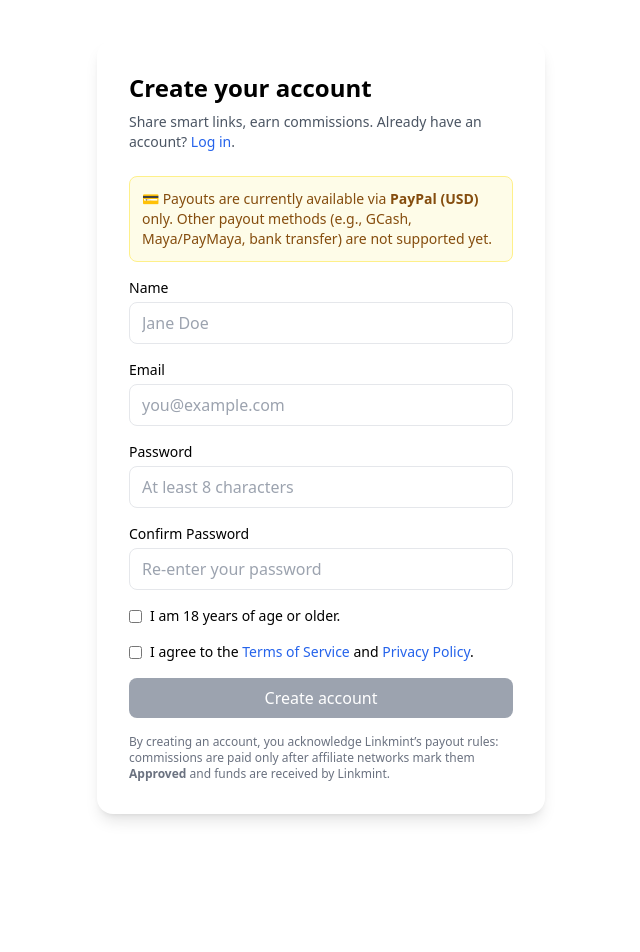
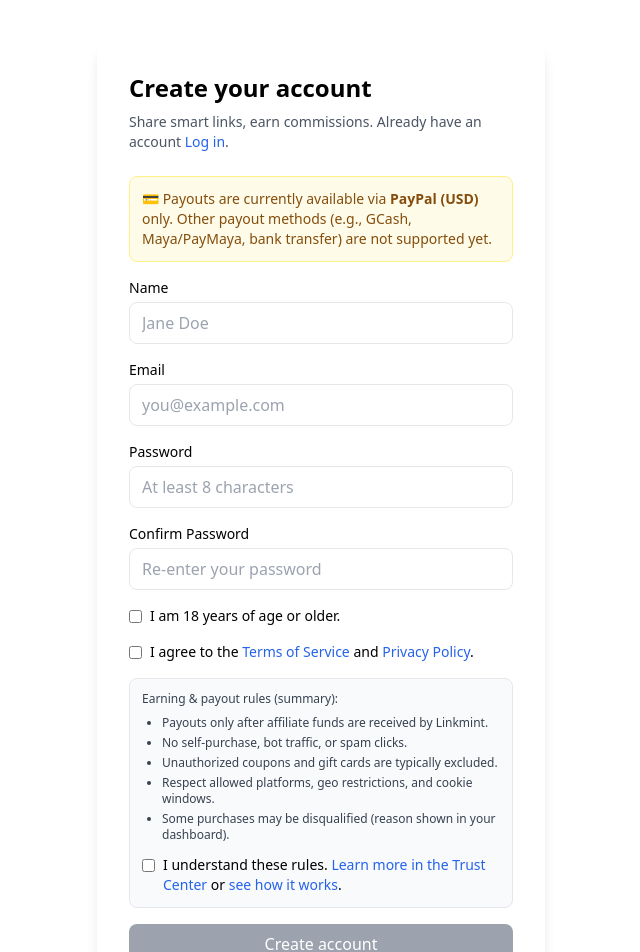
Before and after one commit to begintolern/Linkmint, a Next.js app: page /signup in a window 1280 px wide. Shown: the top 952 px of the page, without its empty margins (319-959 px from the left). Before the commit the page ends 854 px from the top, so only its background shows below. Built offline with nearby package versions, Linux system fonts and the light colour scheme.

Commit message:
feat(signup): require earning & payout rule acknowledgment before account creation

```diff
--- a/app/signup/page.tsx
+++ b/app/signup/page.tsx
@@ -15,6 +15,10 @@ export default function SignupPage() {
   const [confirm, setConfirm] = useState("");
   const [ageConfirmed, setAgeConfirmed] = useState(false);
   const [agreeTerms, setAgreeTerms] = useState(false);
+
+  // ✅ New: user must acknowledge earning & payout rules
+  const [rulesAck, setRulesAck] = useState(false);
+
   const [loading, setLoading] = useState(false);
   const [error, setError] = useState<string | null>(null);
   const [success, setSuccess] = useState<string | null>(null);
@@ -26,7 +30,8 @@ export default function SignupPage() {
     password.length >= 8 &&
     password === confirm &&
     ageConfirmed &&
-    agreeTerms;
+    agreeTerms &&
+    rulesAck; // ✅ require rule acknowledgment
 
   async function onSubmit(e: React.FormEvent) {
     e.preventDefault();
@@ -45,6 +50,10 @@ export default function SignupPage() {
       setError("You must agree to the Terms of Service and Privacy Policy.");
       return;
     }
+    if (!rulesAck) {
+      setError("You must acknowledge the earning & payout rules.");
+      return;
+    }
 
     try {
       setLoading(true);
@@ -57,8 +66,9 @@ export default function SignupPage() {
           email,
           password,
           ageConfirmed: true,
-          // Important: pass through for server-side enforcement/logging
           tosAccepted: true,
+          // ✅ pass through for server-side logging/auditing (no backend change required)
+          rulesAccepted: true,
         }),
       });
 
@@ -77,6 +87,7 @@ export default function SignupPage() {
       setConfirm("");
       setAgeConfirmed(false);
       setAgreeTerms(false);
+      setRulesAck(false);
     } catch (err: any) {
       setError(err.message || "Something went wrong.");
     } finally {
@@ -89,7 +100,7 @@ export default function SignupPage() {
       <div className="w-full max-w-md rounded-2xl shadow-lg p-6 md:p-8 bg-white">
         <h1 className="text-2xl font-semibold mb-2">Create your account</h1>
         <p className="text-sm text-gray-600 mb-6">
-          Share smart links, earn commissions. Already have an account?{" "}
+          Share smart links, earn commissions. Already have an account{" "}
           <Link href="/login" className="text-blue-600 hover:underline">
             Log in
           </Link>
@@ -209,6 +220,47 @@ export default function SignupPage() {
             </span>
           </label>
 
+          {/* ✅ Rule acknowledgment */}
+          <div className="rounded-lg border border-gray-200 bg-gray-50 p-3">
+            <p className="text-xs text-gray-700 mb-2 font-medium">
+              Earning & payout rules (summary):
+            </p>
+            <ul className="mb-3 list-disc pl-5 text-xs text-gray-700 space-y-1">
+              <li>Payouts only after affiliate funds are received by Linkmint.</li>
+              <li>No self-purchase, bot traffic, or spam clicks.</li>
+              <li>Unauthorized coupons and gift cards are typically excluded.</li>
+              <li>Respect allowed platforms, geo restrictions, and cookie windows.</li>
+              <li>Some purchases may be disqualified (reason shown in your dashboard).</li>
+            </ul>
+            <label className="flex gap-2 items-start text-sm select-none">
+              <input
+                type="checkbox"
+                checked={rulesAck}
+                onChange={(e) => setRulesAck(e.target.checked)}
+                className="mt-1"
+              />
+              <span>
+                I understand these rules.{" "}
+                <Link
+                  href="/trust-center"
+                  className="text-blue-600 hover:underline"
+                  target="_blank"
+                >
+                  Learn more in the Trust Center
+                </Link>{" "}
+                or{" "}
+                <Link
+                  href="/tutorial"
+                  className="text-blue-600 hover:underline"
+                  target="_blank"
+                >
+                  see how it works
+                </Link>
+                .
+              </span>
+            </label>
+          </div>
+
           <button
             type="submit"
             disabled={!canSubmit}
```
